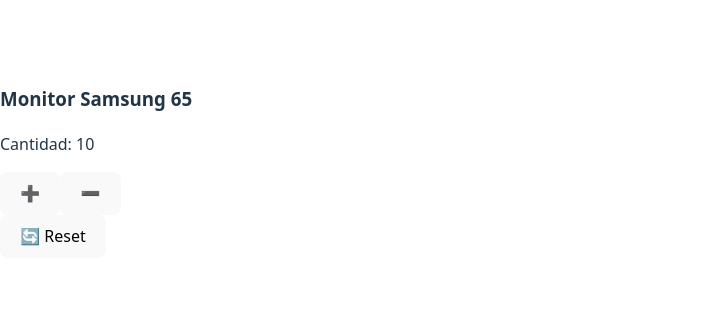
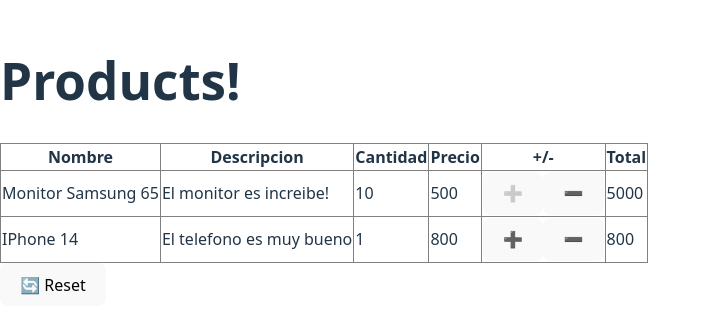
Before and after one commit to andres-rpenuela/udemy_sts6_react, a React (Vite) app in the folder react-app/: page / in a window 1280 px wide. Shown: the part 238-572 px from the top of the page, without its empty margins (0-711 px from the left). Built offline with nearby package versions, Linux system fonts and the light colour scheme.

Commit message:
[sts6] crear component en reac + hook de productos

```diff
--- a/react-app/src/components/ProductApp.tsx
+++ b/react-app/src/components/ProductApp.tsx
@@ -1,21 +1,21 @@
 import { useProduct } from "../hooks/useProduct";
-import { prodducts } from "../mocks/Product.mock";
+import { mockProducts } from "../mocks/Product.mock";
+import { TableProduct } from "./TableProduct";
 
-export const ProductApp = () =>{
+export const ProductApp = () => {
+  const { products, plus, subtract, reset } = useProduct(mockProducts);
+  const head: string[] = ["Nombre", "Descripcion", "Cantidad", "Precio", "+/-", "Total"];
+  const title = "Products!";
 
-    const { products, plus, subtract, reset } = useProduct(prodducts);
+  if (products.length === 0) {
+    return <h2>No hay productos disponibles</h2>;
+  }
 
-    return (
-        <>
-        {products.map((p) => (
-            <div key={p.id}>
-            <h3>{p.name}</h3>
-            <p>Cantidad: {p.quantity}</p>
-            <button onClick={() => plus(p.id)}>➕</button>
-            <button onClick={() => subtract(p.id)}>➖</button>
-            </div>
-        ))}
-        <button onClick={reset}>🔄 Reset</button>
-        </>
-    );
-}
+  return (
+    <>
+      <h1>{title}</h1>
+      <TableProduct head={head} data={products} plus={plus} subtract={subtract} />
+      <button onClick={reset}>🔄 Reset</button>
+    </>
+  );
+};
--- /dev/null
+++ b/react-app/src/components/TableProduct.tsx
@@ -0,0 +1,37 @@
+import type { Product } from "../interface/Product.interface";
+
+interface TableProps {
+  head?: string[];
+  data?: Product[];
+  plus: (id: number) => void;
+  subtract: (id: number) => void;
+}
+
+export function TableProduct({ head = [], data = [], plus, subtract }: TableProps) {
+  return (
+    <table border={1} style={{ borderCollapse: "collapse", width: "100%" }}>
+      <thead>
+        <tr>
+          {head.map((h, i) => (
+            <th key={i}>{h}</th>
+          ))}
+        </tr>
+      </thead>
+      <tbody>
+        {data.map((p: Product) => (
+          <tr key={p.id}>
+            <td>{p.name}</td>
+            <td>{p.description}</td>
+            <td>{p.quantity}</td>
+            <td>{p.price}</td>
+            <td>
+              <button onClick={() => plus(p.id)} disabled={p.quantity >= p.stock }>➕</button>
+              <button onClick={() => subtract(p.id)} disabled={p.quantity === 0}>➖</button>
+            </td>
+            <td>{p.quantity * p.price}</td>
+          </tr>
+        ))}
+      </tbody>
+    </table>
+  );
+}
--- a/react-app/src/hooks/useProduct.ts
+++ b/react-app/src/hooks/useProduct.ts
@@ -5,21 +5,26 @@ export function useProduct(init: Product[] = []){
     const [products,setProducts] = useState(init);
 
     // Incremta la cantidad por id
+    // Incrementar cantidad solo si es menor que el stock disponible
     const plus = (id: number) => {
-        setProducts((prev) =>
+    setProducts((prev) =>
         prev.map((p) =>
-            p.id === id ? { ...p, quantity: ( p.quantity || 0) + 1 } : p
+        p.id === id && (p.quantity || 0) < (p.stock || 0)
+            ? { ...p, quantity: (p.quantity || 0) + 1 }
+            : p
         )
-        );
+    );
     };
+
 
     // Decre,emta la cantidad por id
     const subtract = (id: number) => {
         setProducts((prev) =>
         prev.map((p) =>
-            p.id === id ? { ...p, quantity: Math.max((p.quantity || 0) - 1, 0) } : p
-        )
-        );
+            p.id === id && (p.quantity || 0) > 0
+            ? { ...p, quantity: (p.quantity || 0) - 1 }
+            : p
+        ));
     };
 
     // Resetea al estado inicial
--- a/react-app/src/interface/Product.interface.ts
+++ b/react-app/src/interface/Product.interface.ts
@@ -2,6 +2,7 @@ export interface Product {
     id:number;
     name:string;
     price:number;
+    stock:number;
     quantity:number;
     description?:string;
 }
--- a/react-app/src/mocks/Product.mock.ts
+++ b/react-app/src/mocks/Product.mock.ts
@@ -1,12 +1,21 @@
 import type { Product } from "../interface/Product.interface";
 
 
-export const prodducts:Product[] = [
+export const mockProducts:Product[] = [
     {
         id:1,
         name: 'Monitor Samsung 65',
         price: 500,
+        stock: 10,
         quantity: 10,
         description: 'El monitor es increibe!'
+    },
+    {
+        id:2,
+        name: 'IPhone 14',
+        price: 800,
+        stock: 10,
+        quantity: 1,
+        description: 'El telefono es muy bueno'
     }
 ]
```
